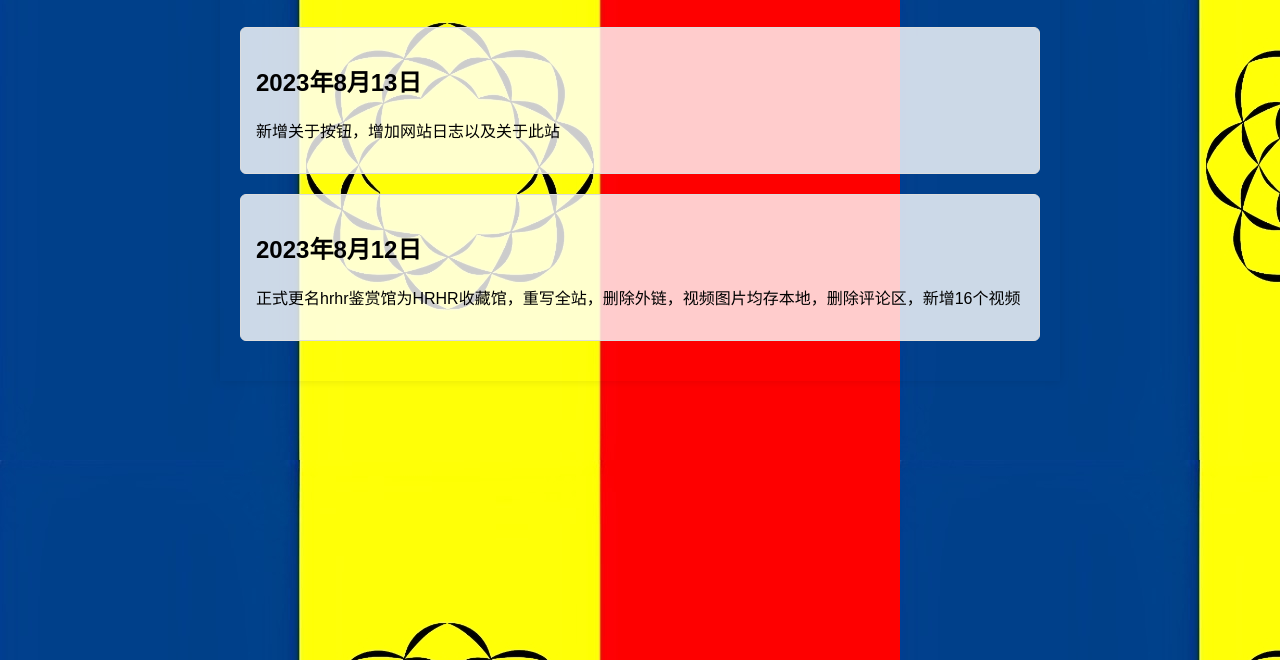
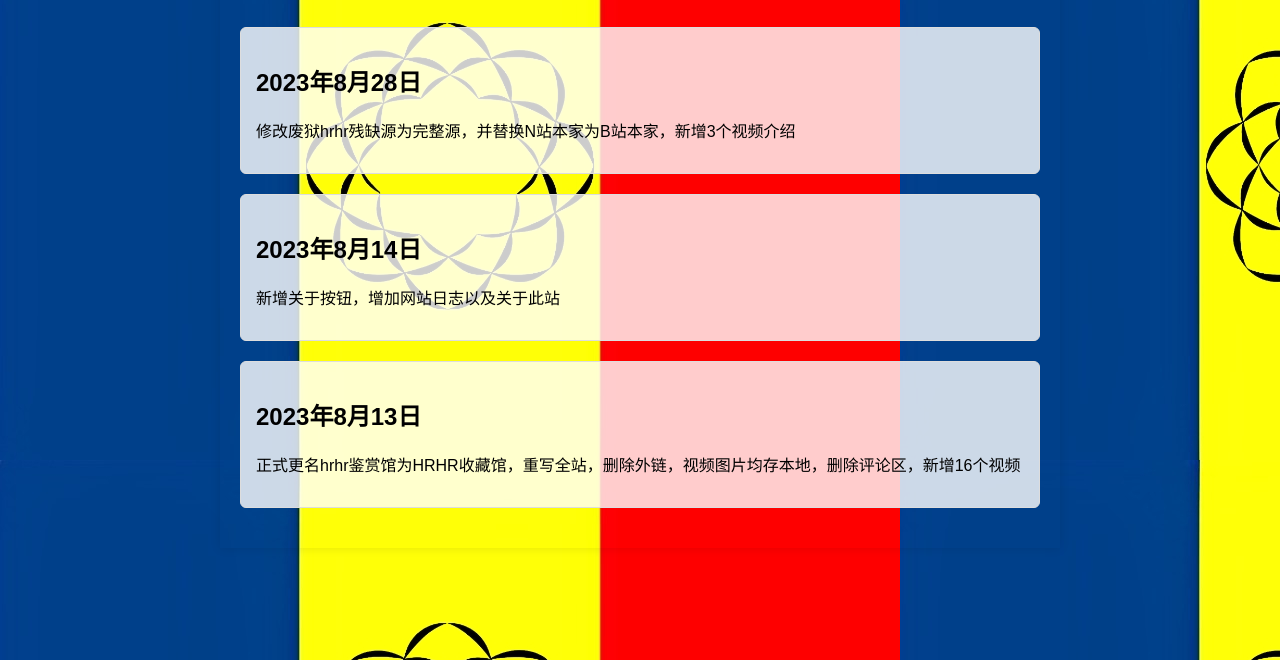
Before and after one commit to MAACXG/maacxg.github.io, a plain HTML site: page other/day.html in a window 1280 px wide. Shown: the part 140-800 px from the top of the page. Drawn offline with Linux system fonts and the light colour scheme.

Commit message:
Add files via upload

```diff
--- a/other/day.html
+++ b/other/day.html
@@ -11,11 +11,15 @@
             <h1>日志记录</h1>
             <div id="entries">
                 <div class="entry">
-                    <h2>2023年8月13日</h2>
+                    <h2>2023年8月28日</h2>
+                    <p>修改废狱hrhr残缺源为完整源，并替换N站本家为B站本家，新增3个视频介绍</p>
+                </div>
+                <div class="entry">
+                    <h2>2023年8月14日</h2>
                     <p>新增关于按钮，增加网站日志以及关于此站</p>
                 </div>
                 <div class="entry">
-                    <h2>2023年8月12日</h2>
+                    <h2>2023年8月13日</h2>
                     <p>正式更名hrhr鉴赏馆为HRHR收藏馆，重写全站，删除外链，视频图片均存本地，删除评论区，新增16个视频</p>
                 </div>
             </div>
```
